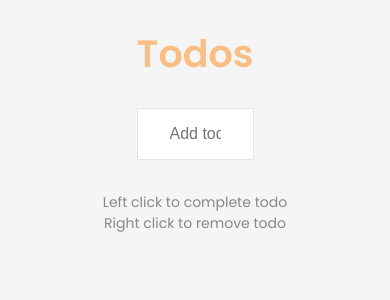
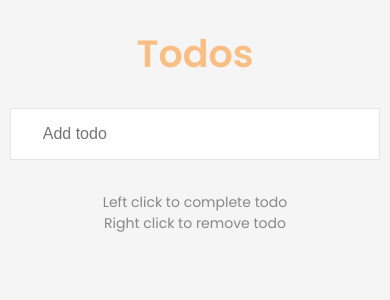
Before and after one commit to dimitridumont/clean-architecture-front-end, a Next.js app: page / in a window 390 px wide. Shown: the top 300 px of the page. Built offline with nearby package versions, Linux system fonts and the light colour scheme.

Commit message:
responsive

```diff
--- a/src/modules/todos/application/add-todo-form/add-todo-form.module.scss
+++ b/src/modules/todos/application/add-todo-form/add-todo-form.module.scss
@@ -1,7 +1,15 @@
 .container {
   text-align: center;
   margin: 0 auto;
-  width: 30%;
+  width: 95%;
+
+  @media screen and (min-width: 768px) {
+    width: 65%;
+  }
+
+  @media screen and (min-width: 1024px) {
+    width: 30%;
+  }
 
   input {
     width: 100%;
--- a/src/modules/todos/application/todo-list/todo-list.module.scss
+++ b/src/modules/todos/application/todo-list/todo-list.module.scss
@@ -9,8 +9,17 @@
   background-color: #fff;
   padding: 0;
   margin: 0 auto;
-  width: 30%;
   box-shadow: 0 4px 10px rgba(0, 0, 0, 0.1);
+
+  width: 95%;
+
+  @media screen and (min-width: 768px) {
+    width: 65%;
+  }
+
+  @media screen and (min-width: 1024px) {
+    width: 30%;
+  }
 }
 
 .information {
```
